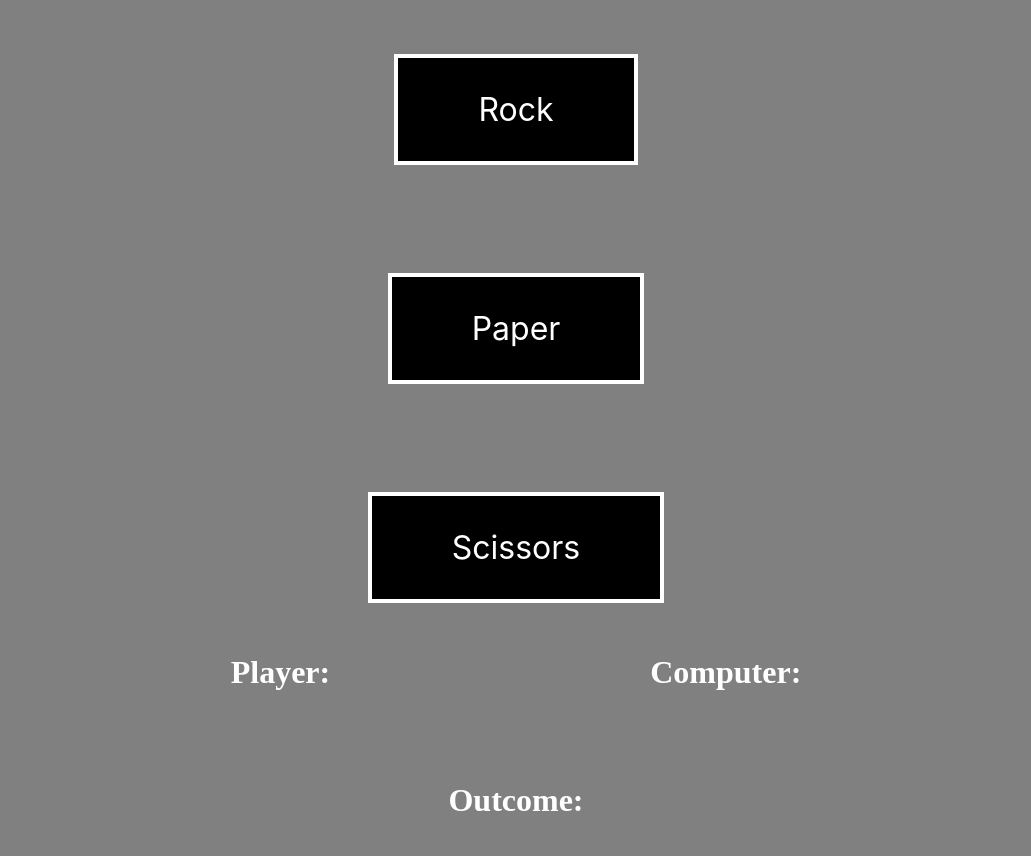
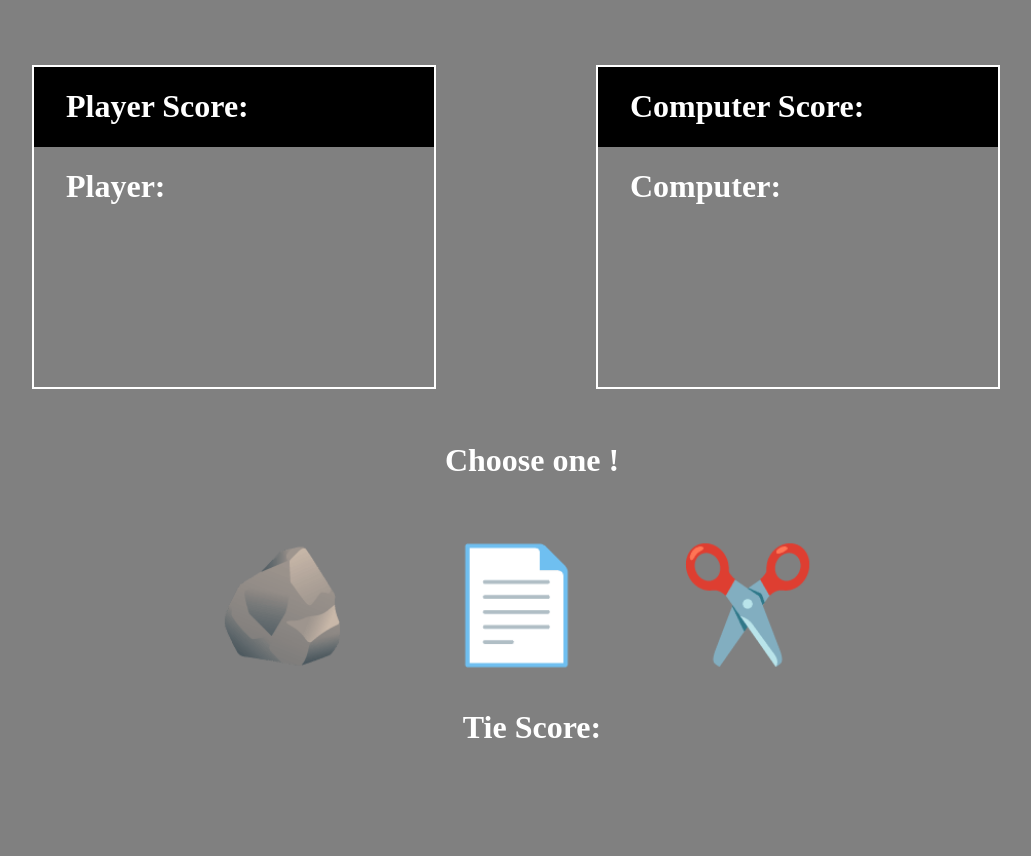
Before and after one commit to Joshibbotson/Rock_Paper_Scissors, a plain HTML site: page index.html in a window 1280 px wide. Shown: the whole page, without its empty margins (124-1155 px from the left). After the commit the page ends 816 px from the top, so only its background shows below. Drawn offline with Linux system fonts and the light colour scheme.

Commit message:
completed basically

```diff
--- a/Style.css
+++ b/Style.css
@@ -10,42 +10,59 @@ body {
 
 h1 {
   color: white;
+  padding-left: 2rem;
 }
 
 
 .btn {
-  color: #fff;
-  background-color: black;
-  padding: 2rem 5rem;
-  font-size: 2em;
+  /* color: #fff;*/
+  border: none;
+  background: none;
+
+
+  font-size: 7em;
   font-family: -apple-system, BlinkMacSystemFont, "Segoe UI", Roboto, Oxygen,
     Ubuntu, Cantarell, "Open Sans", "Helvetica Neue", sans-serif;
-  outline: 2px solid white;
-  outline-offset: 0px;
-  border: 2px solid white;
-  transition: outline-offset 200ms;
-
-  margin-top: 3em;
+  transition: transform 200ms;
 }
 
 .btn:active {
-  outline-offset: 8px;
-  outline: 2px solid white;
+  transform: scale(0.8);
+
 }
 
-.paragraph {
-  max-width: 75ch;
+.button-container {
+  display: flex;
+  flex-direction: row;
+  gap: 5rem;
 }
 
-p {
-  color: whitesmoke;
+
+.player-container {
+  display: flex;
+  flex-direction: column;
+  border: 2px solid white;
+  width: 25rem;
+  height: 20rem;
+}
+
+.computer-container {
+  display: flex;
+  flex-direction: column;
+  border: 2px solid white;
+  width: 25rem;
+  height: 20rem;
+}
+.score-container {
+  background-color: black;
+
 }
 
 .results-container {
   display: flex;
   flex-direction: column;
   align-items: center;
-  gap: 3em;
+  gap: 2em;
 
   border-radius: 4px;
   padding: 1rem;
@@ -54,6 +71,6 @@ p {
 
 .choices {
   display: flex;
-  gap: 20em;
+  gap: 10em;
 
 }
--- a/app.js
+++ b/app.js
@@ -5,6 +5,9 @@ scissors = document.getElementById('scissorsBtn');
 playerDisplay = document.getElementById('playerDisplay');
 computerDisplay = document.getElementById('computerDisplay');
 winnerDisplay = document.getElementById('winnerDisplay');
+playerScoreDisplay = document.getElementById('playerScore');
+computerScoreDisplay = document.getElementById('computerScore');
+tieScoreDisplay = document.getElementById('tieScore')
 
 
 let playerSelection;
@@ -32,21 +35,23 @@ scissors.addEventListener('click', (e) => {
   let tieScoreTotal= 0;
 
 function declareWinner() {
-  console.log(computerScoreTotal, playerScoreTotal, tieScoreTotal)
+  playerScoreDisplay.textContent=`Player Score: ${playerScoreTotal}`;
+  computerScoreDisplay.textContent=`Computer Score: ${computerScoreTotal}`;
+  tieScoreDisplay.textContent=`Tie Score: ${tieScoreTotal}`;
   if (computerScoreTotal === 5) {
-    console.log("YOU LOSE");
+    winnerDisplay.textContent = "YOU LOSE";
     computerScoreTotal = 0;
     playerScoreTotal = 0;
     tieScoreTotal = 0;
   }
   if (playerScoreTotal === 5) {
-    console.log("YOU WIN")
+    winnerDisplay.textContent = "YOU WIN";
     computerScoreTotal = 0;
     playerScoreTotal = 0;
     tieScoreTotal = 0;
   }
   else if (tieScoreTotal === 5) {
-    console.log("TIE");
+    winnerDisplay.textContent = "TIE";
     computerScoreTotal = 0;
     playerScoreTotal = 0;
     tieScoreTotal = 0;
@@ -76,7 +81,6 @@ function declareWinner() {
     Outcome();
     function Outcome() {
       if (playerSelection == computerSelection) {
-        winnerDisplay.textContent = "Outcome: big o'l tie that"
         tieScore = true;
         return tieScore;
       } else if (
@@ -84,11 +88,9 @@ function declareWinner() {
         (playerSelection == "paper" && computerSelection == "scissors") ||
         (playerSelection == "scissors" && computerSelection == "rock")
       ) {
-        winnerDisplay.textContent = "Outcome: YOU LOSE";
         computerScore = true;
         return computerScore;
       } else {
-        winnerDisplay.textContent = "Outcome: YOU WIN";
         playerScore = true;
         return playerScore;
       }
--- a/index.html
+++ b/index.html
@@ -8,16 +8,30 @@
     <link rel="stylesheet" href="Style.css" class="rel">
   </head>
   <body>
-    <button id="rockBtn" class="btn">Rock</button>
-    <button id="paperBtn" class="btn">Paper</button>
-    <button id="scissorsBtn" class="btn">Scissors</button>
     <div class="results-container">
       <div class="choices">
-        <h1 id="playerDisplay">Player: </h1>
-        <h1 id="computerDisplay">Computer: </h1>
+        <div class="player-container">
+          <div class="score-container">
+            <h1 id="playerScore">Player Score:</h1>
+          </div>
+            <h1 id="playerDisplay">Player: </h1>
+        </div>
+        <div class="computer-container">
+          <div class="score-container">
+            <h1 id="computerScore"> Computer Score:</h1>
+          </div>
+            <h1 id="computerDisplay">Computer: </h1>
+        </div>
       </div>
-    <h1 id="winnerDisplay">Outcome: </h1>
+    <h1 id="winnerDisplay">Choose one !</h1>
   </div>
+  <div class="button-container">
+    <button id="rockBtn" class="btn">🪨</button>
+    <button id="paperBtn" class="btn">📄</button>
+    <button id="scissorsBtn" class="btn">✂️</button>
+    </div>
+  <h1 id="tieScore">Tie Score: </h1>
     <script src="app.js"></script>
+  </div>
   </body>
 </html>
```
